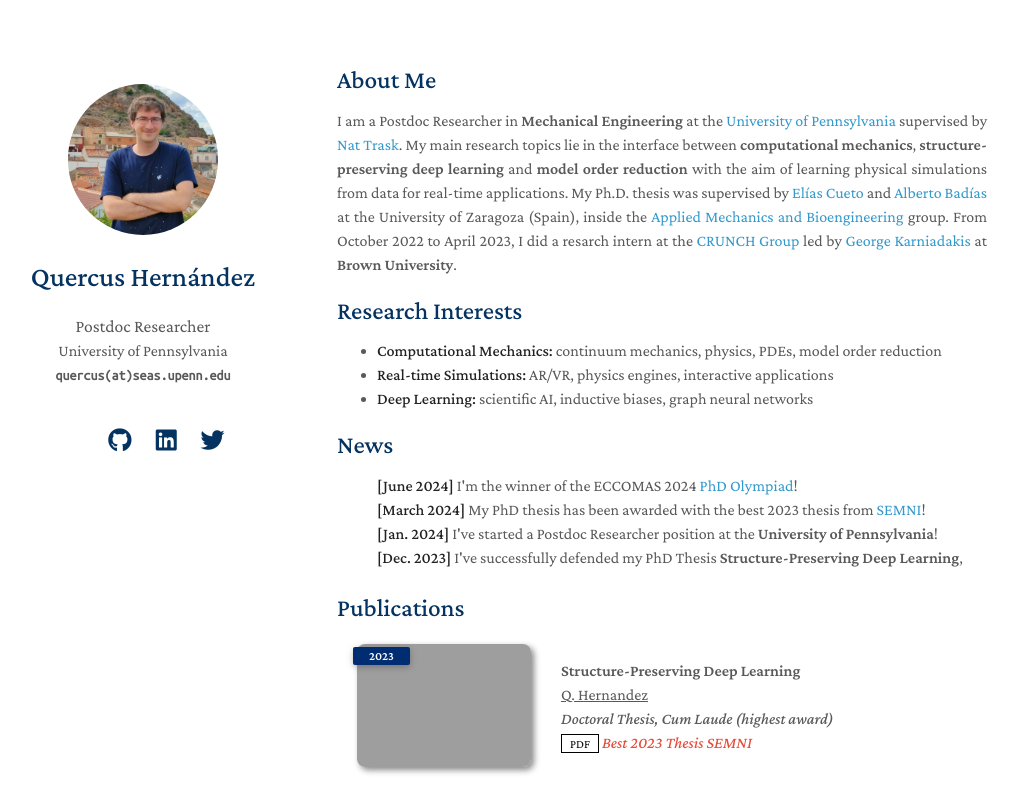
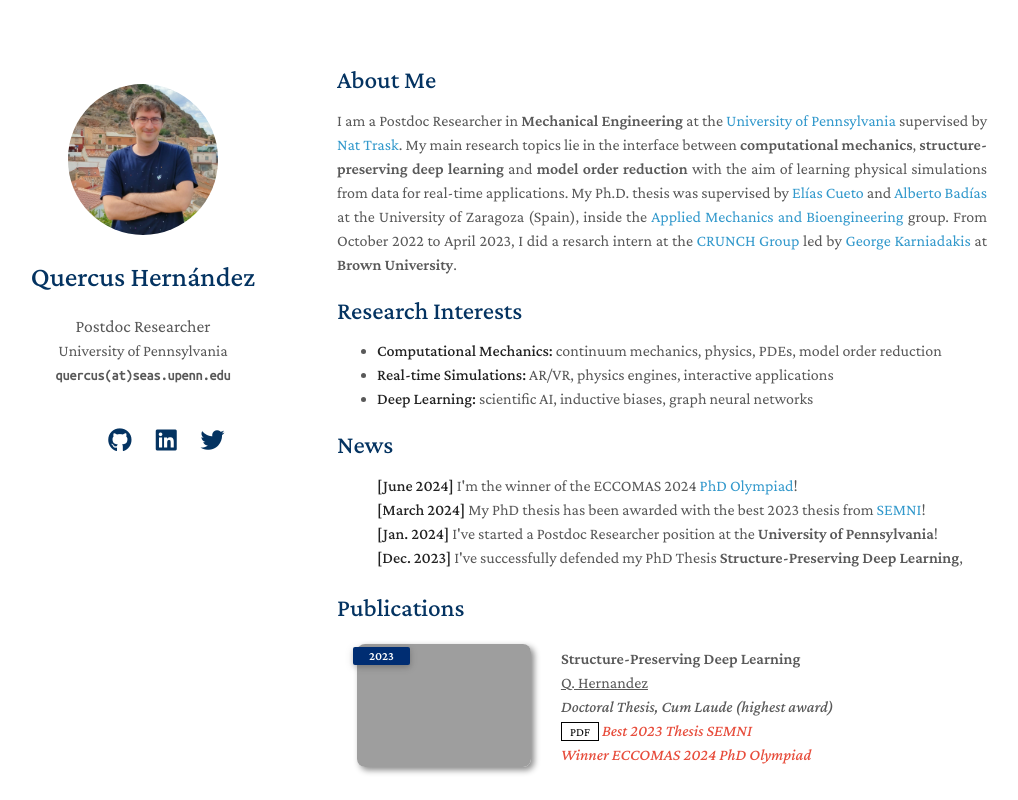
Before and after one commit to quercushernandez/quercushernandez.github.io, a plain HTML site: page index.html in a window 1280 px wide. Shown: the top 800 px of the page, without its empty margins (133-1151 px from the left). Drawn offline with nearby package versions, Linux system fonts and the light colour scheme; grey boxes are pictures that could not be loaded; some icons are missing.

Commit message:
Update index.html

```diff
--- a/index.html
+++ b/index.html
@@ -105,6 +105,7 @@
       <a href="./assets/docs/thesis.pdf" class="btn btn-sm z-depth-0" role="button" target="_blank" style="font-size:12px;">PDF</a>
 	  <strong><i style="color:#e74d3c">Best 2023 Thesis SEMNI</i>
     </div>
+	<div><strong><i style="color:#e74d3c">Winner ECCOMAS 2024 PhD Olympiad </i></div>
   </div>
 </div>
 </li>
```
